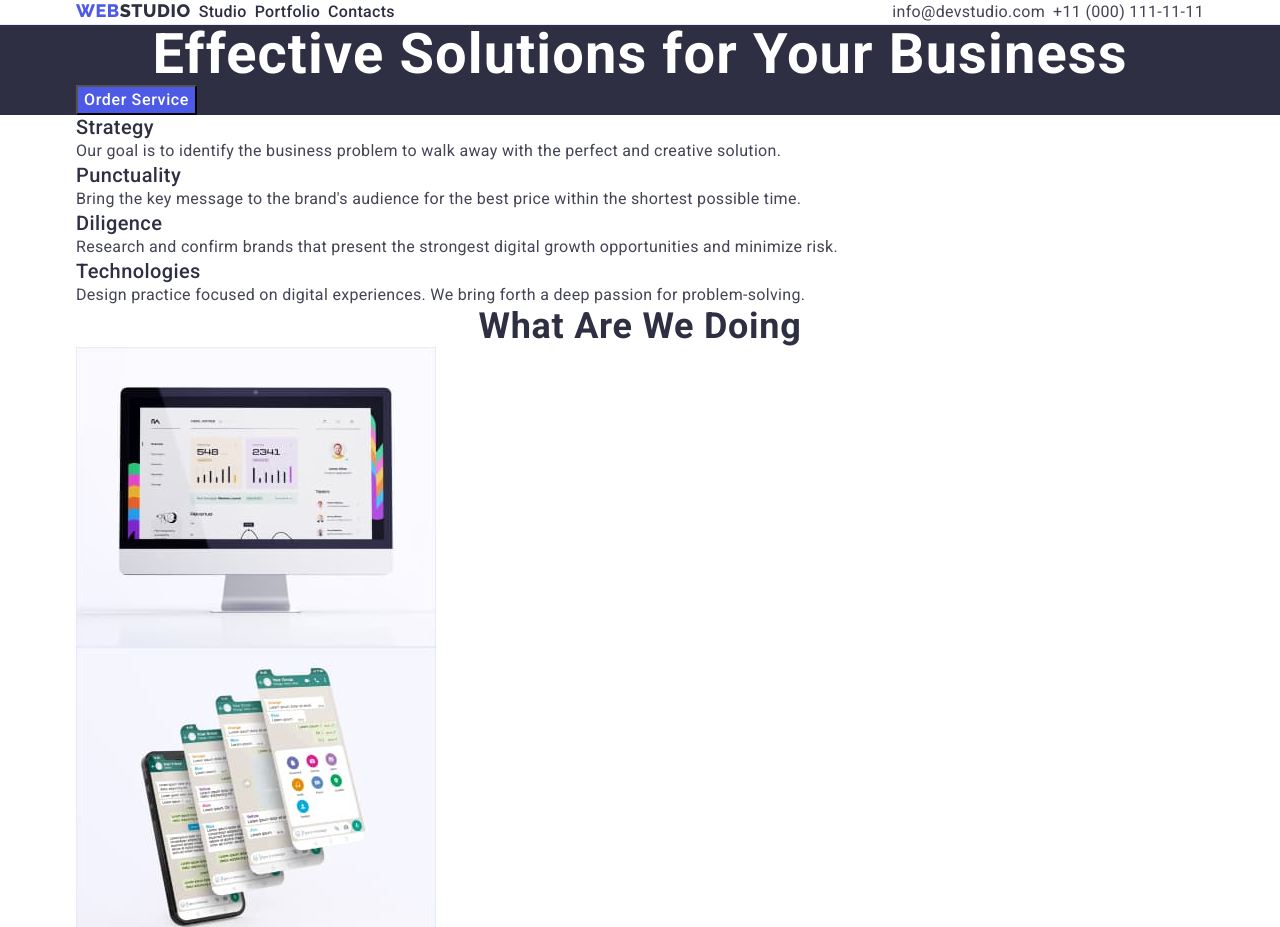
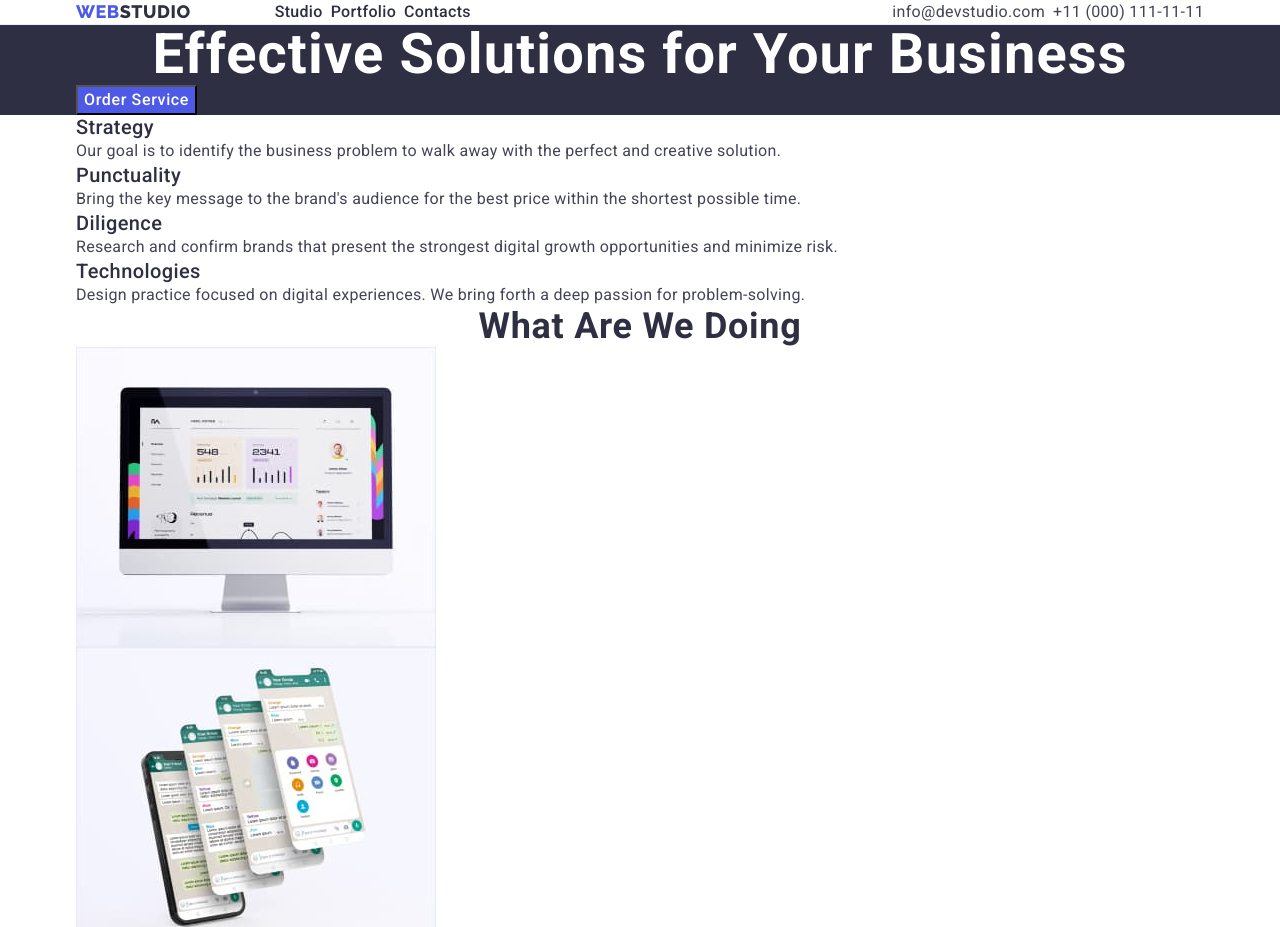
Before and after one commit to NickIskr0394/goit-markup-hw-03, a plain HTML site: page index.html in a window 1280 px wide. Shown: the top 927 px of the page. Drawn offline with nearby package versions, Linux system fonts and the light colour scheme.

Commit message:
Update styles.css

```diff
--- a/css/styles.css
+++ b/css/styles.css
@@ -89,6 +89,7 @@ img {
 .header-nav {
   display: flex;
   gap: 8px;
+  align-items: center;
 }
 
 .header-logo {
@@ -99,6 +100,7 @@ img {
   letter-spacing: 0.03em;
   text-transform: uppercase;
   color: var(--primary-logo-text-color);
+  margin-right: 76px;
 }
 .accent {
   color: var(--header-logo-text-color);
```
